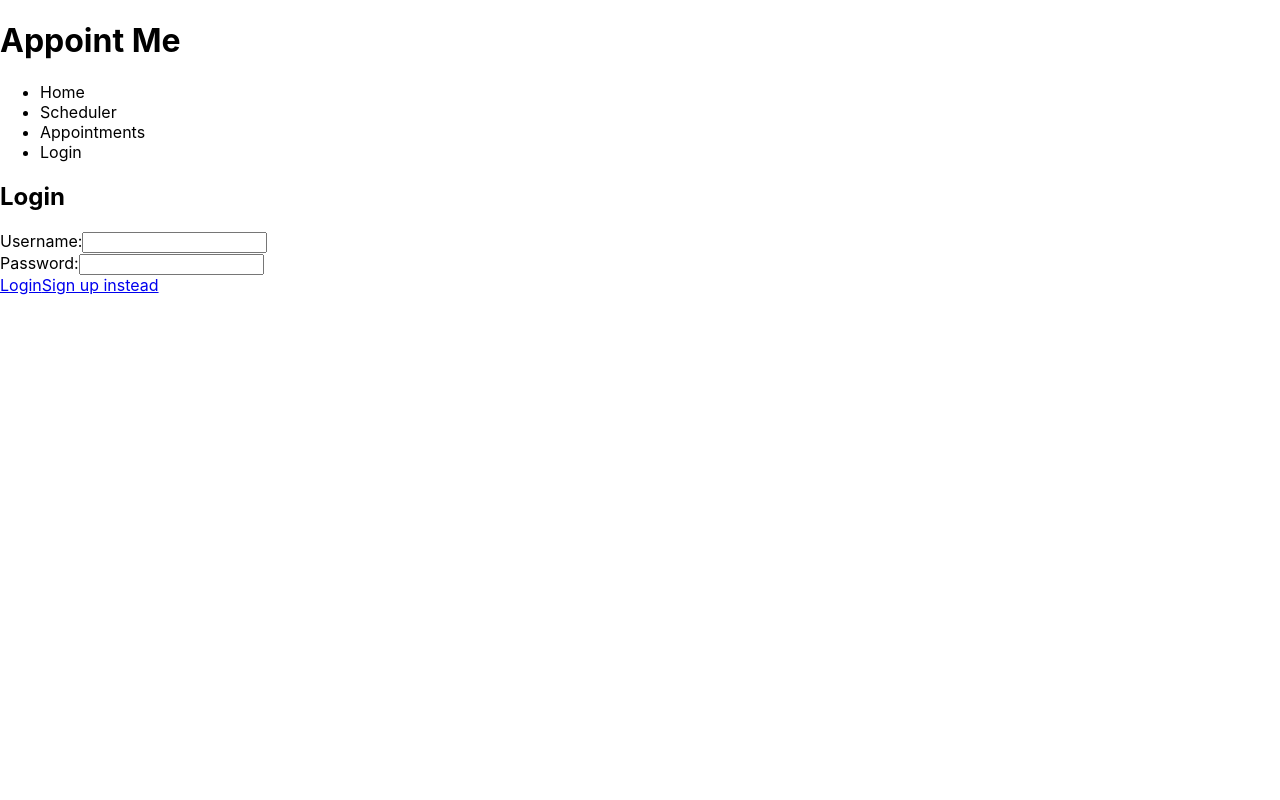
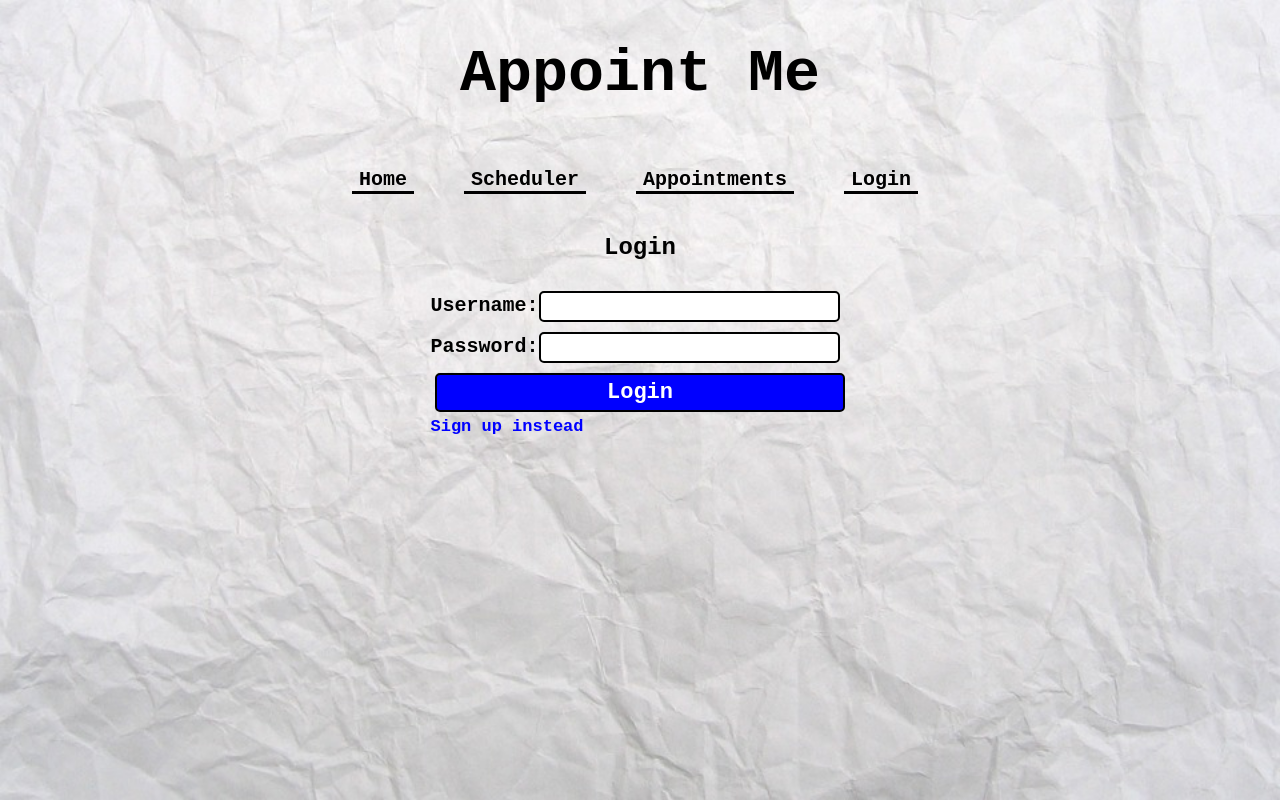
Before and after one commit to mrgreen12375/appoint-me, a React (Create React App) app in the folder client/: page /scheduler in a window 1280 px wide. Built offline with nearby package versions, Linux system fonts and the light colour scheme.

Commit message:
setup css

```diff
--- a/client/src/index.css
+++ b/client/src/index.css
@@ -1,13 +1,294 @@
-body {
-  margin: 0;
-  font-family: -apple-system, BlinkMacSystemFont, 'Segoe UI', 'Roboto', 'Oxygen',
-    'Ubuntu', 'Cantarell', 'Fira Sans', 'Droid Sans', 'Helvetica Neue',
-    sans-serif;
-  -webkit-font-smoothing: antialiased;
-  -moz-osx-font-smoothing: grayscale;
+html {
+  background-image: url("./assets/images/wrinkeld-paper.jpg");
+  background-size: cover;
 }
 
-code {
-  font-family: source-code-pro, Menlo, Monaco, Consolas, 'Courier New',
-    monospace;
+body {
+min-height: 100%;
 }
+
+body {
+margin: 0;
+padding: 0;
+}
+
+header {
+  display: flex;
+  flex-direction: column;
+  align-items: center;
+  font-family: 'Courier New', Courier, monospace;
+  color: black;
+}
+
+header h1 {
+  font-size: 60px;
+}
+
+nav {
+  display: flex;
+  justify-content: center;
+  font-weight: bold;
+  font-size: 20px;
+  font-family: 'Courier New', Courier, monospace;
+}
+
+nav ul a{
+  text-decoration: none;
+}
+
+nav li{
+  display: inline-block;
+  color: black;
+  border-bottom: 3px solid black;
+  padding: 0px 7px 0px;
+  margin-right: 50px;
+}
+
+nav li:hover {
+  color: white;
+  background-color: black;
+  cursor: pointer;
+}
+
+nav a:link {
+  color: black;
+}
+
+nav a:hover {
+  color: white;
+}
+
+nav a:visited {
+  color: black;
+}
+
+nav a:visited:hover {
+  color: white;
+}
+
+.title {
+  text-align: center;
+  font-family: 'Courier New', Courier, monospace;
+}
+
+.launchPage {
+  display: flex;
+  flex-direction: column;
+  align-items: center;
+  position: relative;
+  top: 100px;
+  font-family: 'Courier New', Courier, monospace;
+}
+
+.launchTitle {
+  font-size: 60px;
+  margin-bottom: 70px;
+}
+
+.instructions {
+  font-size: 30px;
+  margin: 0px 250px 0px 250px;
+  padding-bottom: 30px;
+}
+
+.loginLink {
+  font-size: 25px;
+  font-weight: bold;
+  color: white;
+  background-color: blue;
+  text-decoration: none;
+  border: 2px solid blue;
+  border-radius: 5px;
+  padding: 5px 20px 5px 20px;
+}
+
+.loginLink:hover {
+  background-color: rgb(45, 45, 255);
+}
+
+.loginCenter {
+  display: flex;
+  flex-direction: column;
+  align-items: center;
+}
+
+.login {
+  width: 20%;
+  color: black;
+  padding: 0px 30px 0px 30px;
+  font-family: 'Courier New', Courier, monospace;
+}
+
+.loginForm {
+  display: flex;
+  flex-direction: column;
+}
+
+.login h2 {
+  font-size: 38px;
+}
+
+.loginLabel {
+  font-size: 22px;
+  margin-bottom: 8px;
+  font-family: 'Courier New', Courier, monospace;
+  font-weight: bold;
+}
+
+.loginInput {
+  border: 2px solid black;
+  border-radius: 5px;
+  padding: 10px;
+  margin-bottom: 8px;
+}
+
+.loginButton {
+  border: 2px solid black;
+  border-radius: 5px;
+  padding: 5px;
+  color: white;
+  background-color: blue;
+  font-size: 22px;
+  font-weight: bold;
+  font-family: 'Courier New', Courier, monospace;
+  text-decoration: none;
+  text-align: center;
+}
+
+.loginButton:hover {
+  background-color: rgb(45, 45, 255);
+  cursor: pointer;
+}
+
+.logInstead {
+  text-decoration: none;
+  color: blue;
+  font-size: 17px;
+  font-weight: bold;
+  margin-top: 20px;
+}
+
+.logInstead:hover {
+  font-size: 20px;
+}
+
+.inspiration {
+  display: flex;
+  flex-direction: column;
+  align-items: center;
+  font-family: 'Courier New', Courier, monospace;
+  position: relative;
+  top: 50px;
+}
+
+.inspiration h2 {
+  font-size: 30px;
+}
+
+.quote {
+  font-size: 30px;
+  margin: 0px 250px 0px 250px;
+  padding-bottom: 30px;
+}
+
+.scheduleForm {
+  display: flex;
+  flex-direction: column;
+  align-items: center;
+  font-family: 'Courier New', Courier, monospace;
+}
+
+.scheduleContainer {
+  margin: 10px;
+}
+
+.date {
+  font-weight: bold;
+  border: 2px solid black;
+  border-radius: 5px;
+  padding: 5px 10px 5px 10px;
+  margin-right: 5px;
+}
+
+.label {
+  font-size: 20px;
+  font-weight: bold;
+}
+
+.nameLabel {
+  font-size: 20px;
+  font-weight: bold;
+  margin-left: -10px;
+}
+
+.nameInput {
+  border: 2px solid black;
+  border-radius: 5px;
+  padding: 6px 110px 6px 10px;
+}
+
+.messageLabel {
+  font-size: 20px;
+  font-weight: bold;
+  position: relative;
+  bottom: 70px;
+}
+
+.messageInput {
+  border: 2px solid black;
+  border-radius: 5px;
+  padding: 6px 70px 50px 10px;
+}
+
+.scheduleButton {
+  display: flex;
+  flex-direction: row;
+  justify-content: center;
+  text-decoration: none;
+  border: 2px solid black;
+  border-radius: 5px;
+  color: white;
+  background-color: blue;
+  font-size: 22px;
+  font-weight: bold;
+  font-family: 'Courier New', Courier, monospace;
+  padding: 5px 0px;
+  margin: 5px;
+}
+
+.scheduleButton:hover {
+  background-color: rgb(45, 45, 255);
+}
+
+.center {
+  display: flex;
+  flex-direction: column;
+  align-items: center;
+}
+
+.appointmentCard {
+  display: flex;
+  flex-direction: column;
+  align-items: flex-start;
+  height: 250px;
+  width: 500px;
+  border: 2px solid black;
+  border-radius: 5px;
+  font-weight: bold;
+  font-family: 'Courier New', Courier, monospace;
+}
+
+.row {
+  display: flex;
+  flex-direction: row;
+  padding-left: 30px;
+}
+
+.row h3 {
+  padding-right: 10px;
+}
+
+.row p {
+  position: relative;
+  top: 5px;
+}
```
